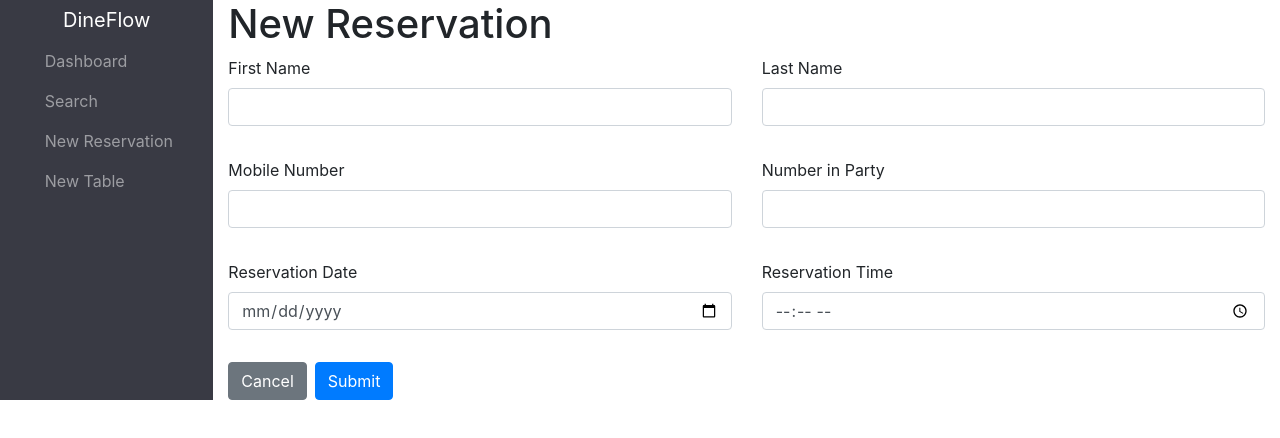
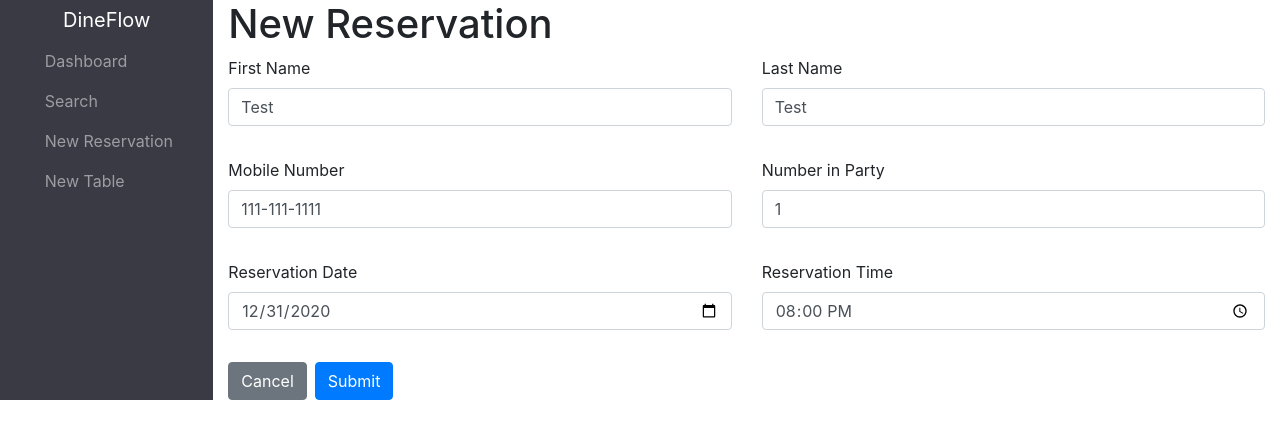
Before and after one commit to cannonspears/dineflow, a React (Create React App) app in the folder front-end/: page /reservations/new in a window 1280 px wide. Shown: the top 438 px of the page. Built offline with nearby package versions, Linux system fonts and the light colour scheme; no server answers; a web font is replaced by a local one.

Commit message:
Initial test data to form

```diff
--- a/front-end/src/layout/NewReservation.js
+++ b/front-end/src/layout/NewReservation.js
@@ -8,12 +8,12 @@ function NewReservation() {
   const history = useHistory();
 
   const initialFormData = {
-    first_name: "",
-    last_name: "",
-    mobile_number: "",
-    reservation_date: "",
-    reservation_time: "",
-    people: "",
+    first_name: "Test",
+    last_name: "Test",
+    mobile_number: "111-111-1111",
+    reservation_date: "2020-12-31",
+    reservation_time: "20:00:00",
+    people: 1,
   };
 
   const [formData, setFormData] = useState({ ...initialFormData });
```
